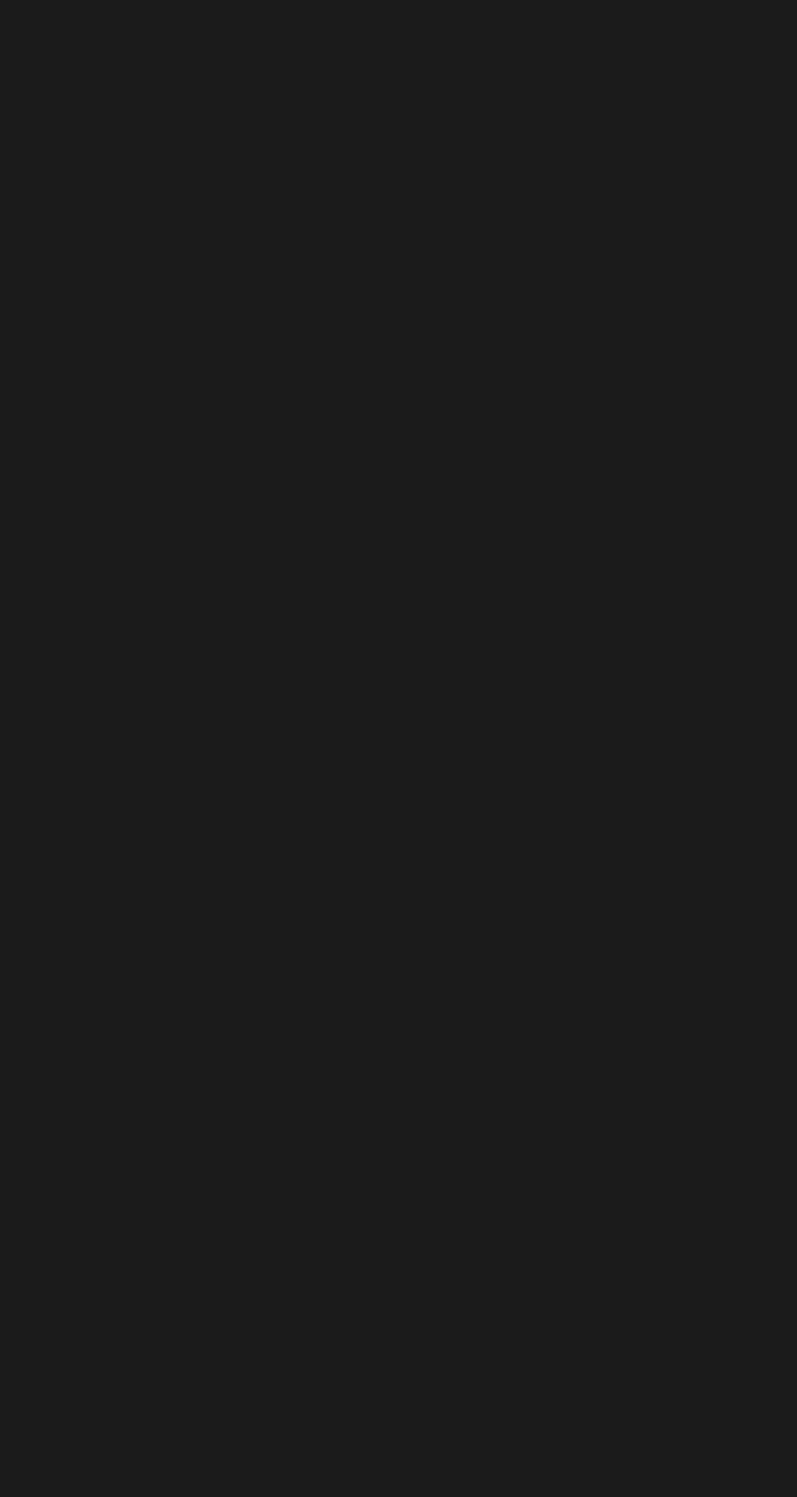
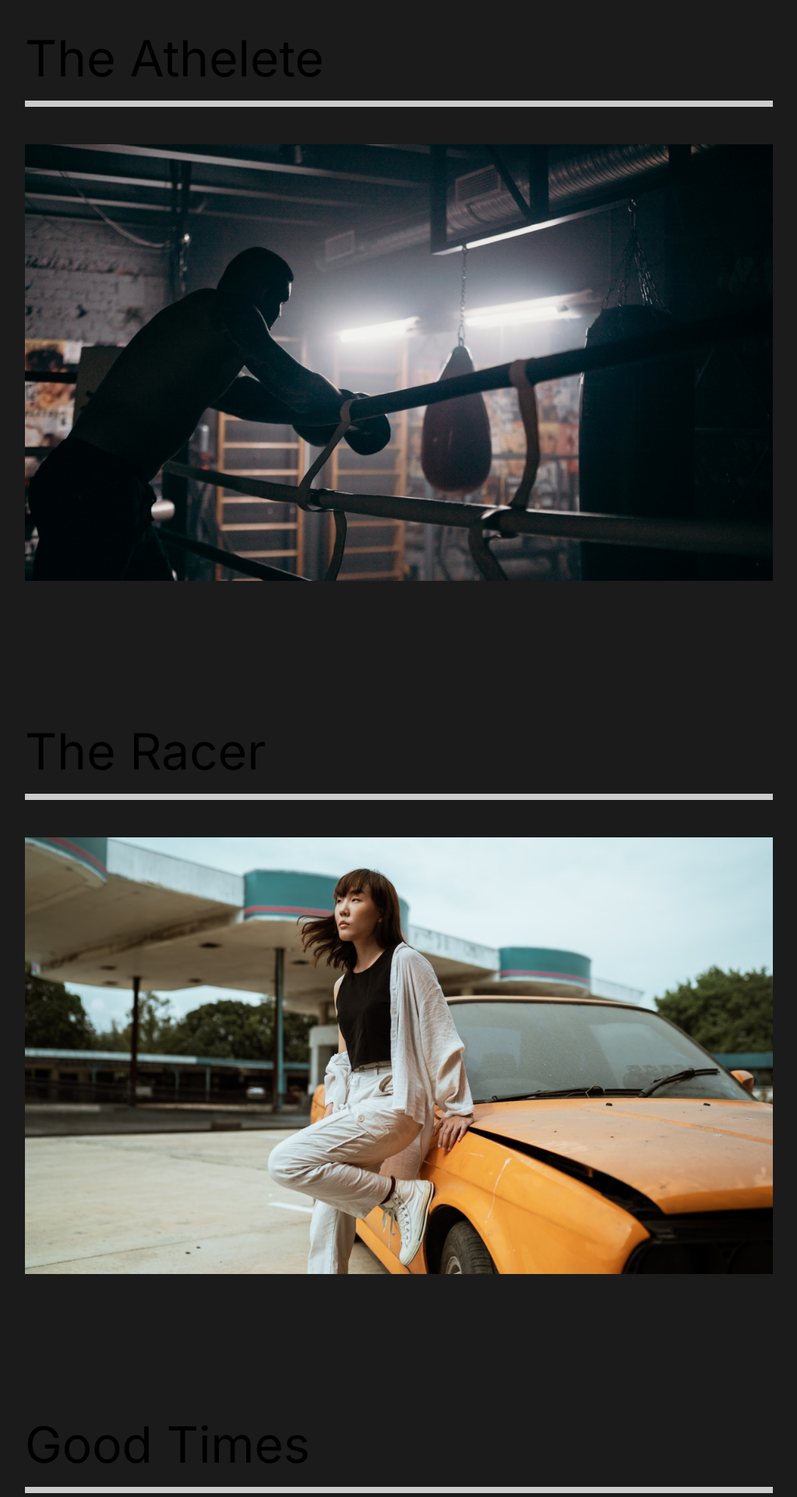
Before and after one commit to rsamhollyer/capture_portfolio, a React (Create React App) app: page /work in a window 1280 px wide. Shown: the part 140-2060 px from the top of the page at 78% size, without its empty margins (128-1151 px from the left). Before the commit the page ends 800 px from the top, so only its background shows below. Built offline with nearby package versions, Linux system fonts and the light colour scheme.

Commit message:
add to our work comp and styles

```diff
--- a/src/pages/OurWork.jsx
+++ b/src/pages/OurWork.jsx
@@ -1,8 +1,38 @@
+import styled from "styled-components";
+import { Link } from "react-router-dom";
+import { Work, Movie } from "../styles";
+import athlete from "../assets/images/athlete-small.png";
+import theracer from "../assets/images/theracer-small.png";
+import goodtimes from "../assets/images/goodtimes-small.png";
+
 function OurWork() {
   return (
-    <div>
-      <h1>Our Work</h1>
-    </div>
+    <Work>
+      <Movie>
+        <h2>The Athelete</h2>
+
+        <div className="line"></div>
+        <Link>
+          <img src={athlete} alt="boxer" />
+        </Link>
+      </Movie>
+      <Movie>
+        <h2>The Racer</h2>
+
+        <div className="line"></div>
+        <Link>
+          <img src={theracer} alt="a car" />
+        </Link>
+      </Movie>
+      <Movie>
+        <h2>Good Times</h2>
+
+        <div className="line"></div>
+        <Link>
+          <img src={goodtimes} alt="a couple" />
+        </Link>
+      </Movie>
+    </Work>
   );
 }
 
--- a/src/styles.jsx
+++ b/src/styles.jsx
@@ -79,3 +79,26 @@
     position: relative;
   }
 `;
+
+export const Work = styled.div`
+  min-height: 100vh;
+  overflow: hidden;
+  padding: 5rem 10rem;
+  h2 {
+    padding: 1rem 0;
+  }
+`;
+
+export const Movie = styled.div`
+  padding-bottom: 10rem;
+  .line {
+    height: 0.5rem;
+    background: #ccc;
+    margin-bottom: 3rem;
+  }
+  img {
+    width: 100%;
+    height: 70vh;
+    object-fit: cover;
+  }
+`;
```
